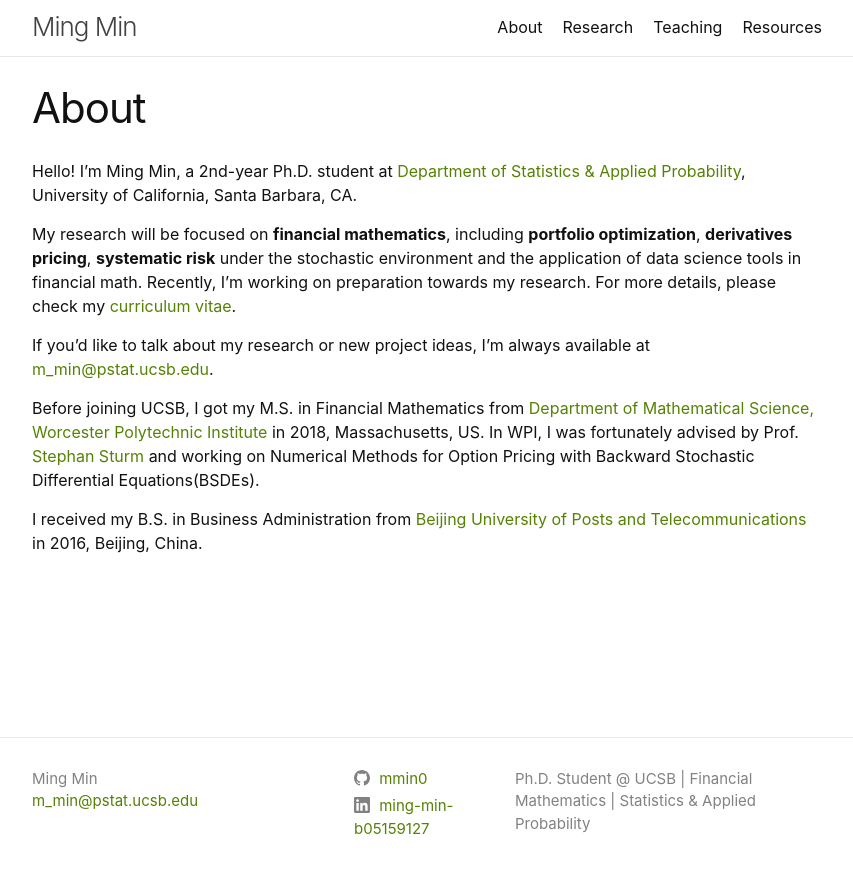
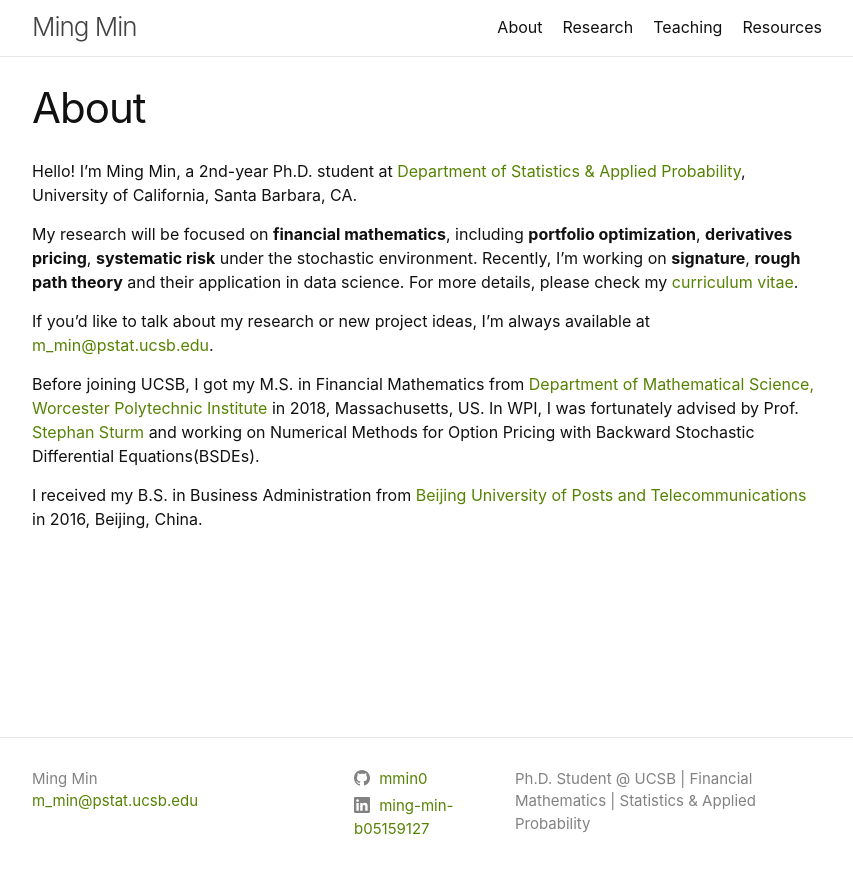
Before and after one commit to mmin0/mmin0.github.io, a Jekyll site: the page built from index.md, in a window 1280 px wide. Shown: the top 873 px of the page, without its empty margins (213-1066 px from the left). Built offline with Jekyll 4.4.1, drawn with Linux system fonts in a browser that asks for light colours.

Commit message:
Update index.md

```diff
--- a/index.md
+++ b/index.md
@@ -5,7 +5,7 @@ title: About
 
 Hello! I’m Ming Min, a 2nd-year Ph.D. student at [Department of Statistics & Applied Probability](http://www.pstat.ucsb.edu){:target="_blank"}, University of California, Santa Barbara, CA.
 
-My research will be focused on **financial mathematics**, including **portfolio optimization**, **derivatives pricing**, **systematic risk** under the stochastic environment and the application of data science tools in financial math. Recently, I'm working on preparation towards my research. For more details, please check my [curriculum vitae](CV.pdf){:target="_blank"}.
+My research will be focused on **financial mathematics**, including **portfolio optimization**, **derivatives pricing**, **systematic risk** under the stochastic environment. Recently, I'm working on **signature**, **rough path theory** and their application in data science. For more details, please check my [curriculum vitae](CV.pdf){:target="_blank"}.
 
 If you'd like to talk about my research or new project ideas, I'm always available at [m_min@pstat.ucsb.edu](mailto:m_min@pstat.ucsb.edu){:target="_blank"}.
 
```
